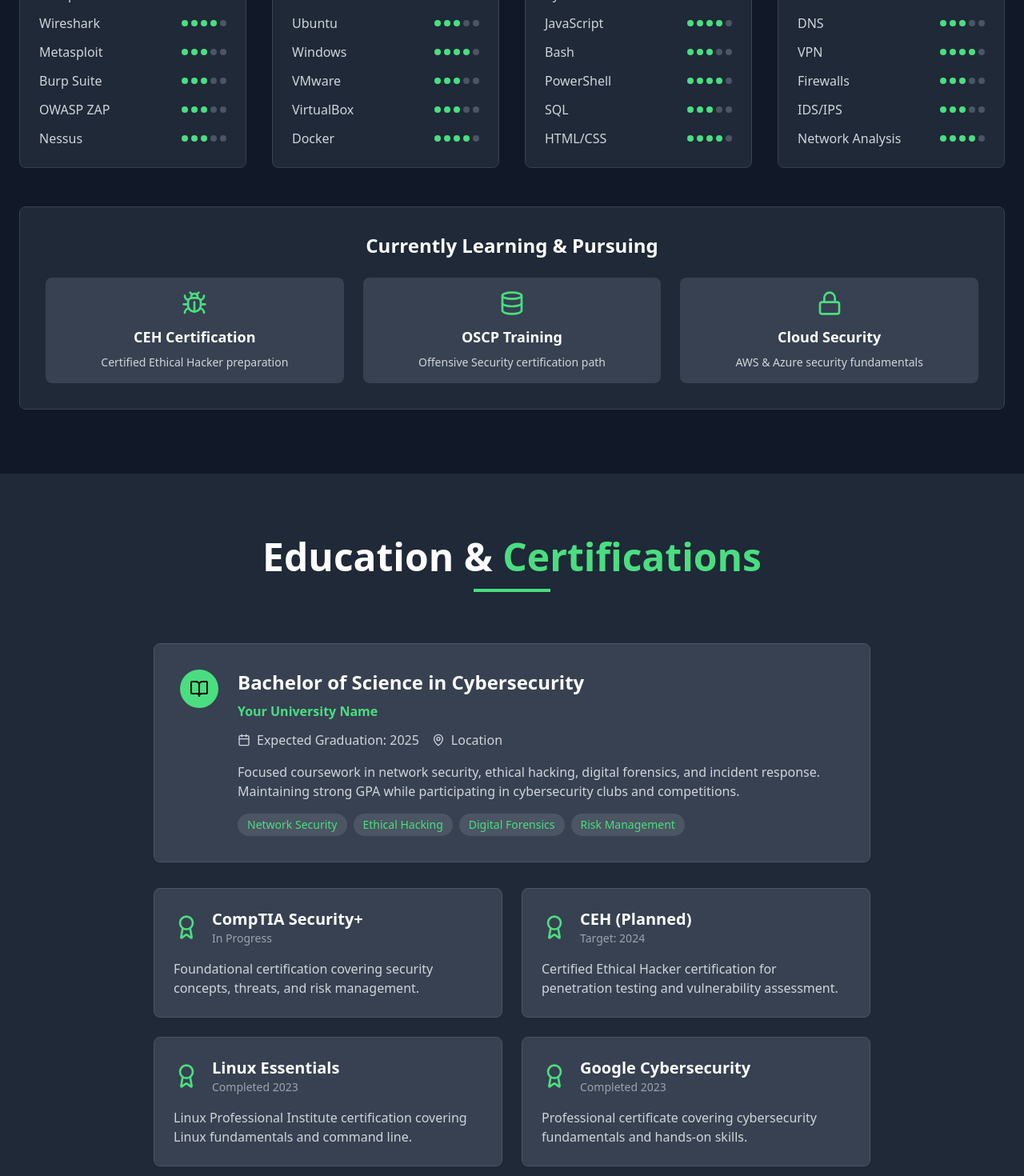
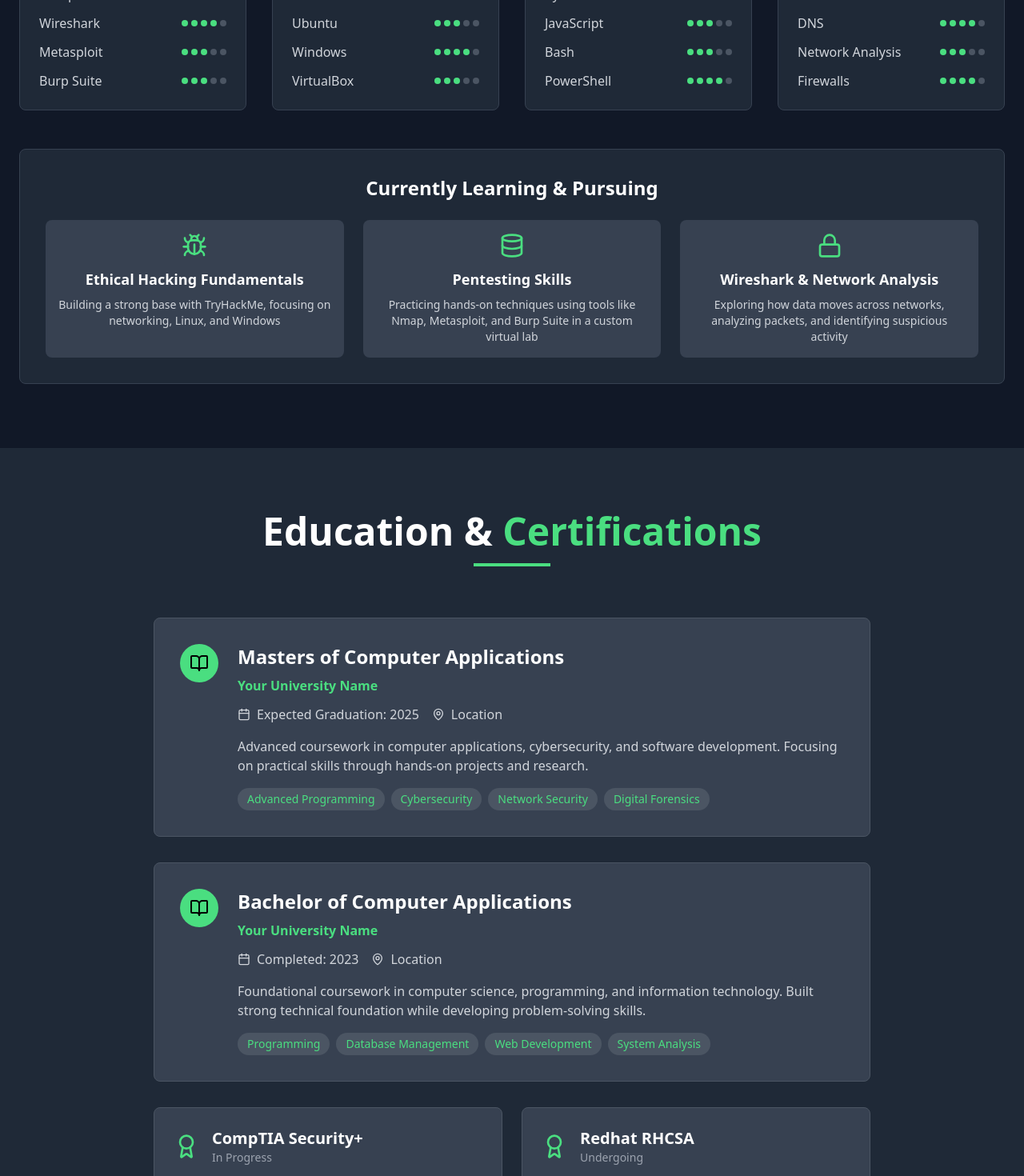
Before and after one commit to 00ROHIT00/pen-test-portfolio-builder, a React (Vite) app: page / in a window 1280 px wide. Shown: the part 2060-3530 px from the top of the page at 80% size. Built offline with nearby package versions, Linux system fonts and the light colour scheme.

Commit message:
Refactor skills and education sections
Update skills, learning, and education details based on the prompt.

```diff
--- a/src/components/Education.tsx
+++ b/src/components/Education.tsx
@@ -13,7 +13,7 @@ const Education = () => {
         </div>
 
         <div className="max-w-4xl mx-auto">
-          {/* Current Education */}
+          {/* Current Education - Masters */}
           <div className="bg-gray-700 p-8 rounded-lg border border-gray-600 mb-8 hover:border-green-400 transition-all duration-300">
             <div className="flex items-start space-x-6">
               <div className="bg-green-400 p-3 rounded-full">
@@ -21,7 +21,7 @@ const Education = () => {
               </div>
               <div className="flex-1">
                 <h3 className="text-2xl font-semibold text-white mb-2">
-                  Bachelor of Science in Cybersecurity
+                  Masters of Computer Applications
                 </h3>
                 <p className="text-green-400 font-semibold mb-3">Your University Name</p>
                 <div className="flex flex-wrap gap-4 text-gray-300 mb-4">
@@ -35,14 +35,49 @@ const Education = () => {
                   </div>
                 </div>
                 <p className="text-gray-300 mb-4">
-                  Focused coursework in network security, ethical hacking, digital forensics,
-                  and incident response. Maintaining strong GPA while participating in cybersecurity clubs and competitions.
+                  Advanced coursework in computer applications, cybersecurity, and software development.
+                  Focusing on practical skills through hands-on projects and research.
                 </p>
                 <div className="flex flex-wrap gap-2">
+                  <span className="bg-gray-600 text-green-400 px-3 py-1 rounded-full text-sm">Advanced Programming</span>
+                  <span className="bg-gray-600 text-green-400 px-3 py-1 rounded-full text-sm">Cybersecurity</span>
                   <span className="bg-gray-600 text-green-400 px-3 py-1 rounded-full text-sm">Network Security</span>
-                  <span className="bg-gray-600 text-green-400 px-3 py-1 rounded-full text-sm">Ethical Hacking</span>
                   <span className="bg-gray-600 text-green-400 px-3 py-1 rounded-full text-sm">Digital Forensics</span>
-                  <span className="bg-gray-600 text-green-400 px-3 py-1 rounded-full text-sm">Risk Management</span>
+                </div>
+              </div>
+            </div>
+          </div>
+
+          {/* Bachelor's Education */}
+          <div className="bg-gray-700 p-8 rounded-lg border border-gray-600 mb-8 hover:border-green-400 transition-all duration-300">
+            <div className="flex items-start space-x-6">
+              <div className="bg-green-400 p-3 rounded-full">
+                <BookOpen className="w-6 h-6 text-black" />
+              </div>
+              <div className="flex-1">
+                <h3 className="text-2xl font-semibold text-white mb-2">
+                  Bachelor of Computer Applications
+                </h3>
+                <p className="text-green-400 font-semibold mb-3">Your University Name</p>
+                <div className="flex flex-wrap gap-4 text-gray-300 mb-4">
+                  <div className="flex items-center space-x-2">
+                    <Calendar className="w-4 h-4" />
+                    <span>Completed: 2023</span>
+                  </div>
+                  <div className="flex items-center space-x-2">
+                    <MapPin className="w-4 h-4" />
+                    <span>Location</span>
+                  </div>
+                </div>
+                <p className="text-gray-300 mb-4">
+                  Foundational coursework in computer science, programming, and information technology.
+                  Built strong technical foundation while developing problem-solving skills.
+                </p>
+                <div className="flex flex-wrap gap-2">
+                  <span className="bg-gray-600 text-green-400 px-3 py-1 rounded-full text-sm">Programming</span>
+                  <span className="bg-gray-600 text-green-400 px-3 py-1 rounded-full text-sm">Database Management</span>
+                  <span className="bg-gray-600 text-green-400 px-3 py-1 rounded-full text-sm">Web Development</span>
+                  <span className="bg-gray-600 text-green-400 px-3 py-1 rounded-full text-sm">System Analysis</span>
                 </div>
               </div>
             </div>
@@ -67,12 +102,12 @@ const Education = () => {
               <div className="flex items-center space-x-4 mb-4">
                 <Award className="w-8 h-8 text-green-400" />
                 <div>
-                  <h3 className="text-xl font-semibold text-white">CEH (Planned)</h3>
-                  <p className="text-gray-400 text-sm">Target: 2024</p>
+                  <h3 className="text-xl font-semibold text-white">Redhat RHCSA</h3>
+                  <p className="text-gray-400 text-sm">Undergoing</p>
                 </div>
               </div>
               <p className="text-gray-300">
-                Certified Ethical Hacker certification for penetration testing and vulnerability assessment.
+                Red Hat Certified System Administrator certification for Linux system administration skills.
               </p>
             </div>
 
@@ -80,12 +115,12 @@ const Education = () => {
               <div className="flex items-center space-x-4 mb-4">
                 <Award className="w-8 h-8 text-green-400" />
                 <div>
-                  <h3 className="text-xl font-semibold text-white">Linux Essentials</h3>
+                  <h3 className="text-xl font-semibold text-white">Hacking Essentials</h3>
                   <p className="text-gray-400 text-sm">Completed 2023</p>
                 </div>
               </div>
               <p className="text-gray-300">
-                Linux Professional Institute certification covering Linux fundamentals and command line.
+                Learning the basics from TryHackMe, HackTheBox, and other platforms.
               </p>
             </div>
 
@@ -94,7 +129,7 @@ const Education = () => {
                 <Award className="w-8 h-8 text-green-400" />
                 <div>
                   <h3 className="text-xl font-semibold text-white">Google Cybersecurity</h3>
-                  <p className="text-gray-400 text-sm">Completed 2023</p>
+                  <p className="text-gray-400 text-sm">Planned</p>
                 </div>
               </div>
               <p className="text-gray-300">
--- a/src/components/Skills.tsx
+++ b/src/components/Skills.tsx
@@ -6,22 +6,22 @@ const Skills = () => {
     {
       title: "Security Tools",
       icon: Shield,
-      skills: ["Nmap", "Wireshark", "Metasploit", "Burp Suite", "OWASP ZAP", "Nessus"]
+      skills: ["Nmap", "Wireshark", "Metasploit", "Burp Suite"]
     },
     {
       title: "Operating Systems",
       icon: Terminal,
-      skills: ["Kali Linux", "Ubuntu", "Windows", "VMware", "VirtualBox", "Docker"]
+      skills: ["Kali Linux", "Ubuntu", "Windows", "VirtualBox"]
     },
     {
       title: "Programming",
       icon: Code,
-      skills: ["Python", "JavaScript", "Bash", "PowerShell", "SQL", "HTML/CSS"]
+      skills: ["Python", "JavaScript", "Bash", "PowerShell"]
     },
     {
       title: "Networking",
       icon: Network,
-      skills: ["TCP/IP", "DNS", "VPN", "Firewalls", "IDS/IPS", "Network Analysis"]
+      skills: ["TCP/IP", "DNS", "Network Analysis", "Firewalls"]
     }
   ];
 
@@ -76,18 +76,18 @@ const Skills = () => {
           <div className="grid md:grid-cols-3 gap-6 text-center">
             <div className="bg-gray-700 p-4 rounded-lg">
               <Bug className="w-8 h-8 text-green-400 mx-auto mb-3" />
-              <h4 className="text-lg font-semibold text-white mb-2">CEH Certification</h4>
-              <p className="text-gray-300 text-sm">Certified Ethical Hacker preparation</p>
+              <h4 className="text-lg font-semibold text-white mb-2">Ethical Hacking Fundamentals</h4>
+              <p className="text-gray-300 text-sm">Building a strong base with TryHackMe, focusing on networking, Linux, and Windows</p>
             </div>
             <div className="bg-gray-700 p-4 rounded-lg">
               <Database className="w-8 h-8 text-green-400 mx-auto mb-3" />
-              <h4 className="text-lg font-semibold text-white mb-2">OSCP Training</h4>
-              <p className="text-gray-300 text-sm">Offensive Security certification path</p>
+              <h4 className="text-lg font-semibold text-white mb-2">Pentesting Skills</h4>
+              <p className="text-gray-300 text-sm">Practicing hands-on techniques using tools like Nmap, Metasploit, and Burp Suite in a custom virtual lab</p>
             </div>
             <div className="bg-gray-700 p-4 rounded-lg">
               <Lock className="w-8 h-8 text-green-400 mx-auto mb-3" />
-              <h4 className="text-lg font-semibold text-white mb-2">Cloud Security</h4>
-              <p className="text-gray-300 text-sm">AWS & Azure security fundamentals</p>
+              <h4 className="text-lg font-semibold text-white mb-2">Wireshark & Network Analysis</h4>
+              <p className="text-gray-300 text-sm">Exploring how data moves across networks, analyzing packets, and identifying suspicious activity</p>
             </div>
           </div>
         </div>
```
